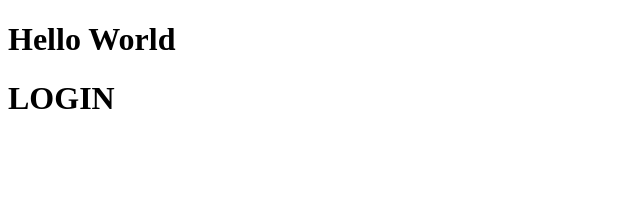
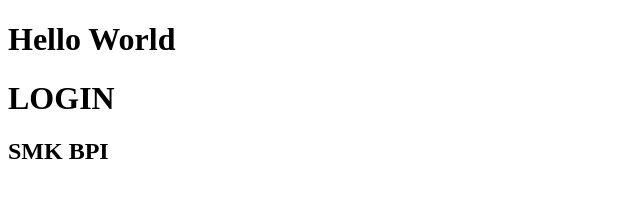
Before and after one commit to Cahzello/belajar-collab, a plain HTML site: page index.html in a window 1280 px wide. Shown: the whole page, without its empty margins (0-640 px from the left). Drawn offline with Linux system fonts and the light colour scheme.

Commit message:
menambahkan kalimat smk bpi

```diff
--- a/index.html
+++ b/index.html
@@ -8,5 +8,6 @@
 <body>
     <h1>Hello World</h1>
     <h1>LOGIN</h1>
+    <h2>SMK BPI</h2>
 </body>
 </html>
```
